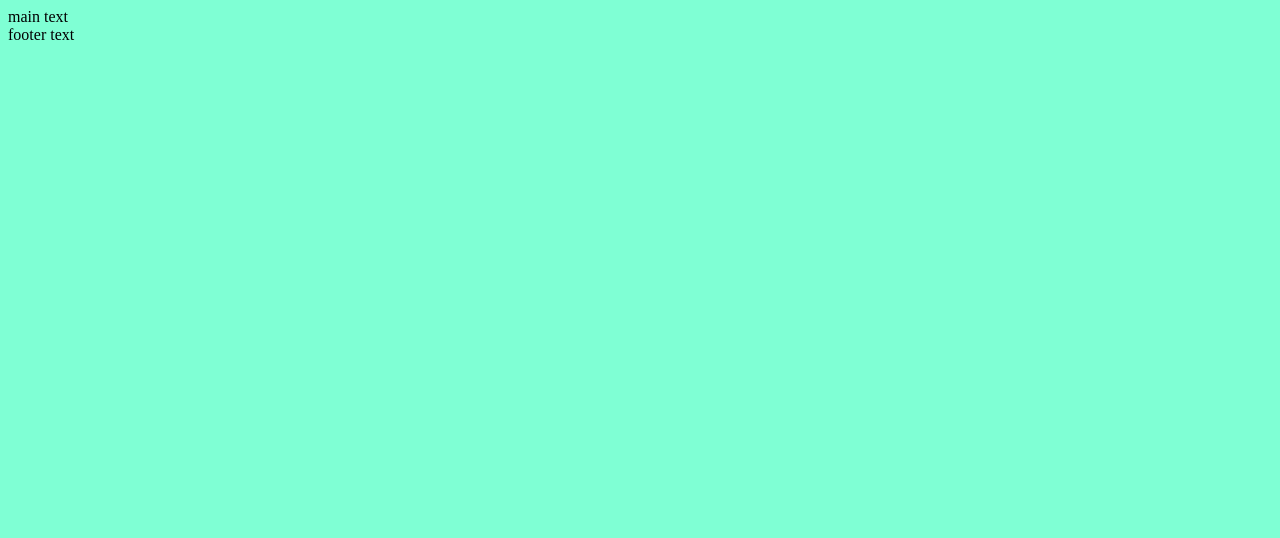
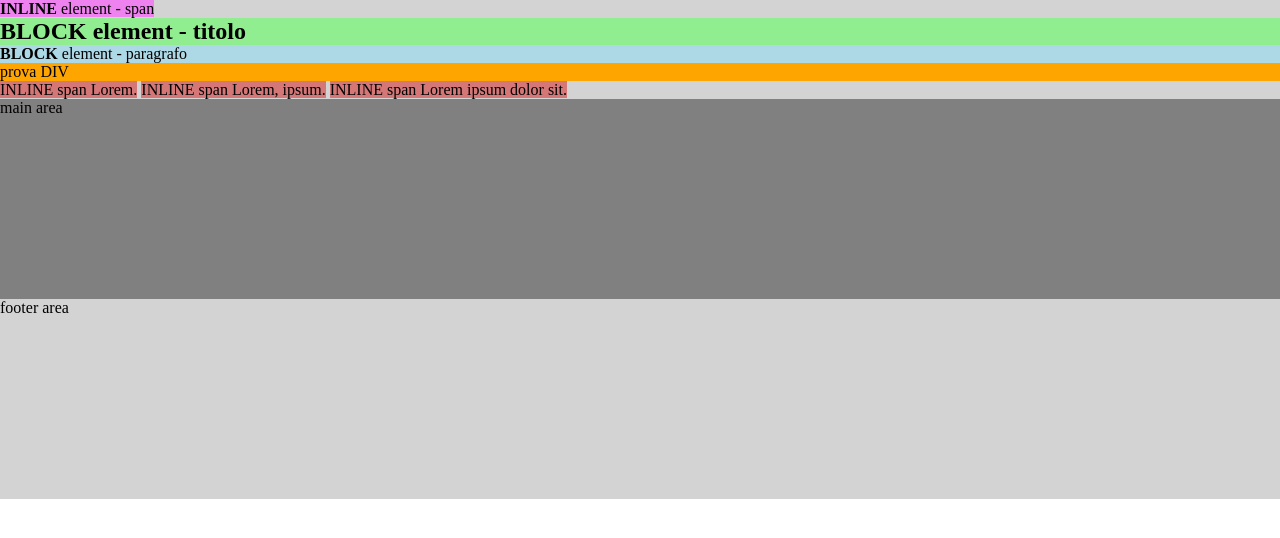
Before and after one commit to Francesca-Barcella/_RIPASSO_e_PACIUGHI, a plain HTML site: page index.html in a window 1280 px wide. Drawn offline with Linux system fonts and the light colour scheme; files that its build step writes are made by us from their sources.

Commit message:
Commit Layout per elementi inline-block-inline

```diff
--- a/css/style.css
+++ b/css/style.css
@@ -1,3 +1,48 @@
 *{
-    background-color: aquamarine;
+    box-sizing: border-box;
+    margin: 0;
+    padding: 0;
 }
+
+/* studio elementi inline-block-inlineblock */
+#viola{
+    background-color:violet;
+}
+
+#verde{
+    background-color: lightgreen;
+}
+
+#azzurro{
+    background-color: lightblue;
+}
+
+#arancione{
+    background-color: orange;
+}
+
+.rosso{
+    background-color: rgba(215, 70, 70, 0.648);
+}
+
+header{
+    background-color: lightgray;
+}
+
+main{
+    height: 200px;
+    background-color: gray;
+}
+
+footer{
+    height: 200px;
+    background-color: lightgray;
+}
+
+.inline-elements{
+
+}
+
+.block-elements{
+
+}
--- a/index.html
+++ b/index.html
@@ -10,19 +10,27 @@
 <body>
 
     <header>
-        <meta charset="UTF-8">
-        <meta http-equiv="X-UA-Compatible" content="IE=edge">
-        <meta name="viewport" content="width=device-width, initial-scale=1.0">
-        <title>Curriculum Vitae</title>
-        <link rel="stylesheet" href="style.css">
+
+        <!-- studio elementi inline-block-inlineblock -->
+        <section>
+            <span class="inline-elements" id="viola"> <strong>INLINE</strong> element - span </span>
+            <h1 class="block-elements" id="verde"> BLOCK element - titolo </h1>
+            <p class="block-elements" id="azzurro"> <strong>BLOCK</strong> element - paragrafo</p>
+            <div id="arancione"> prova DIV </div>
+            <span class="inline-elements rosso"> INLINE span Lorem.</span>
+            <span class="inline-elements rosso">INLINE span Lorem, ipsum.</span>
+            <span class="inline-elements rosso">INLINE span Lorem ipsum dolor sit.</span>
+        </section>
+
+
     </header>
 
     <main>
-        main text
+        main area
     </main>
 
     <footer>
-        footer text
+        footer area
     </footer>
 
 </body>
```
